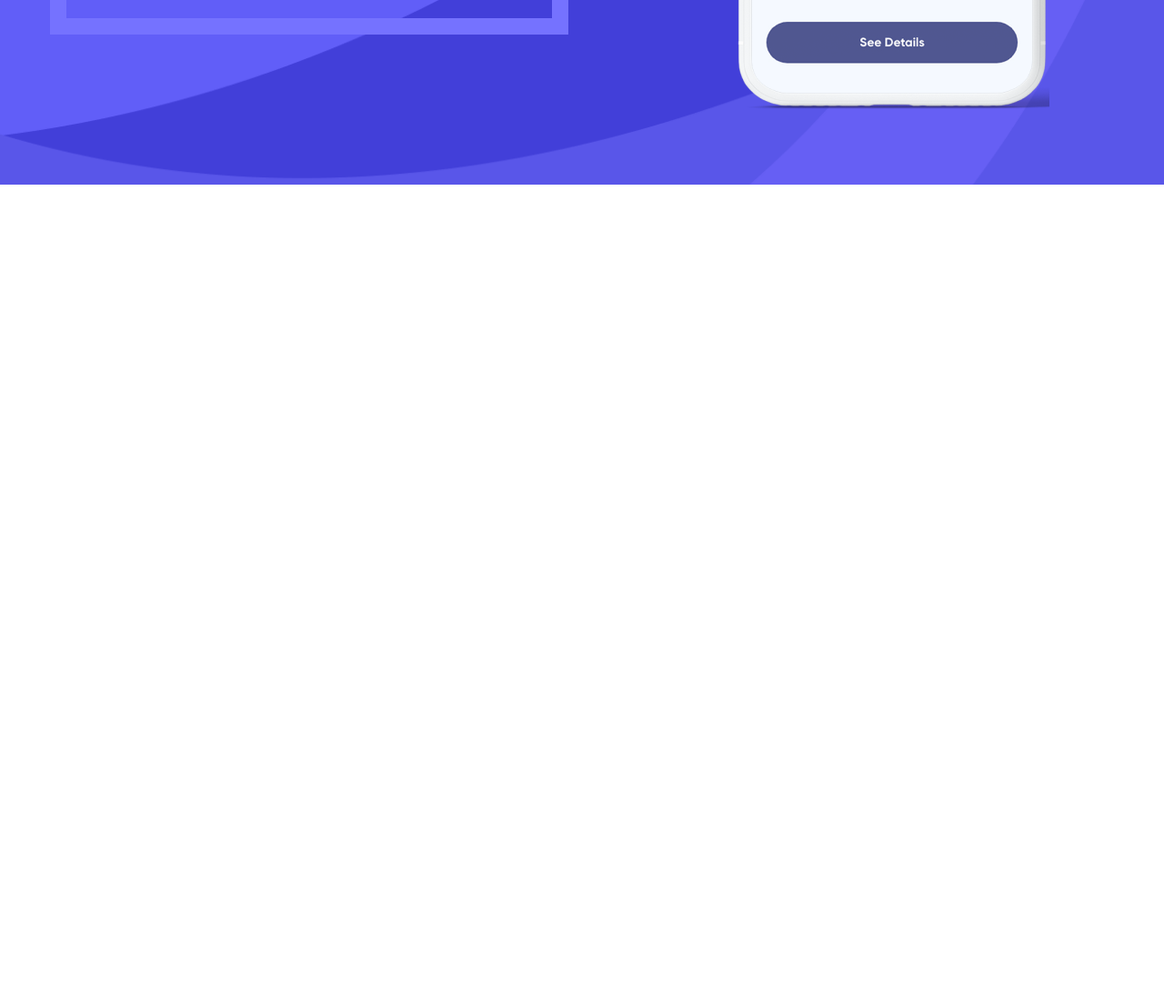
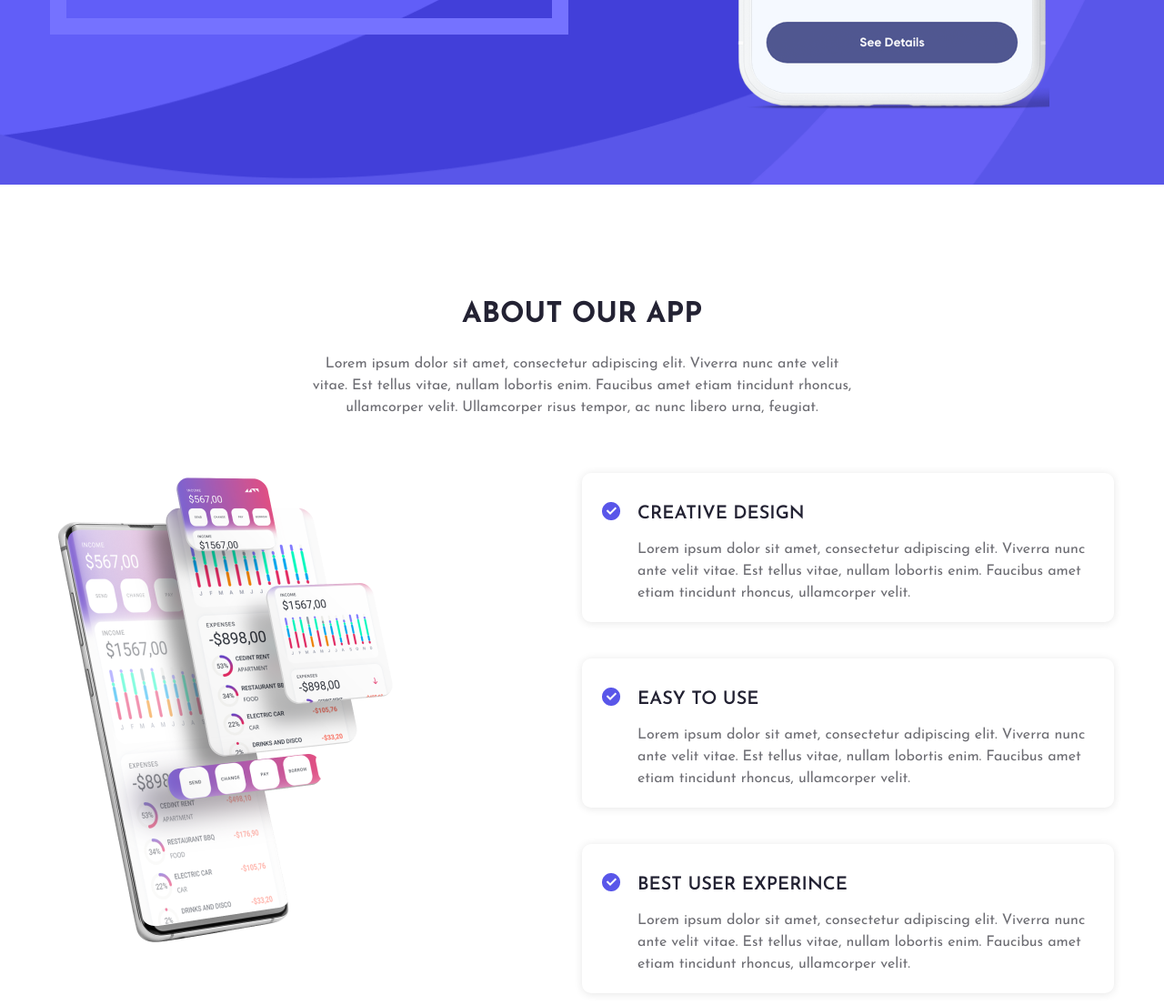
Before and after one commit to FlameFront-end/kwork_appoly, a website: page app/index.html in a window 1280 px wide. Shown: the part 806-1911 px from the top of the page at 91% size. Before the commit the page ends 1009 px from the top, so only its background shows below. Drawn offline with Linux system fonts and the light colour scheme.

Commit message:
add: about

```diff
--- a/app/index.html
+++ b/app/index.html
@@ -91,8 +91,47 @@
             <img src="./images/hero/mobile_app.png" alt="mobile app">
         </div>
     </div>
-
 </header>
+<main>
+    <section class="about">
+        <div class="container">
+            <div class="content">
+                <div class="top">
+                    <h3 class="title">About Our App</h3>
+                    <p class="paragraph">
+                        Lorem ipsum dolor sit amet, consectetur adipiscing elit. Viverra nunc ante velit vitae. Est tellus vitae, nullam lobortis enim. Faucibus amet etiam tincidunt rhoncus, ullamcorper velit. Ullamcorper risus tempor, ac nunc libero urna, feugiat.
+                    </p>
+                </div>
+                <div class="bottom">
+                    <img src="./images/about/mobile.png" alt="mobile app">
+                    <div class="right">
+                        <div class="card">
+                            <img src="./images/about/checkbox-circle-fill.png" alt="">
+                            <div class="text">
+                                <h4 class="heading">Creative design</h4>
+                                <p class="paragraph">Lorem ipsum dolor sit amet, consectetur adipiscing elit. Viverra nunc ante velit vitae. Est tellus vitae, nullam lobortis enim. Faucibus amet etiam tincidunt rhoncus, ullamcorper velit.</p>
+                            </div>
+                        </div>
+                        <div class="card">
+                            <img src="./images/about/checkbox-circle-fill.png" alt="">
+                            <div class="text">
+                                <h4 class="heading">easy to use</h4>
+                                <p class="paragraph">Lorem ipsum dolor sit amet, consectetur adipiscing elit. Viverra nunc ante velit vitae. Est tellus vitae, nullam lobortis enim. Faucibus amet etiam tincidunt rhoncus, ullamcorper velit.</p>
+                            </div>
+                        </div>
+                        <div class="card">
+                            <img src="./images/about/checkbox-circle-fill.png" alt="">
+                            <div class="text">
+                                <h4 class="heading">Best user experince</h4>
+                                <p class="paragraph">Lorem ipsum dolor sit amet, consectetur adipiscing elit. Viverra nunc ante velit vitae. Est tellus vitae, nullam lobortis enim. Faucibus amet etiam tincidunt rhoncus, ullamcorper velit.</p>
+                            </div>
+                        </div>
+                    </div>
+                </div>
+            </div>
+        </div>
+    </section>
+</main>
 <script src="js/main.min.js"></script>
 </body>
 </html>
--- /dev/null
+++ b/app/scss/_about.scss
@@ -0,0 +1,45 @@
+.about {
+  .content {
+    display: flex;
+    flex-direction: column;
+    align-items: center;
+    padding: 120px 0;
+  }
+  .top {
+    max-width: 600px;
+    text-align: center;
+  }
+  .bottom {
+    margin-top: 60px;
+    display: grid;
+    justify-content: space-between;
+    grid-template-columns: 1fr 1fr;
+    .right {
+      display: flex;
+      flex-direction: column;
+      row-gap: 40px;
+    }
+  }
+  .card {
+    display: flex;
+    gap: 17px;
+    padding: 30px 20px 20px 20px;
+
+    border-radius: 10px;
+    box-shadow: 0 1px 10px 0 rgba(0, 0, 0, 0.10);
+
+    .heading {
+      color: #232233;
+      font-size: 20px;
+      font-weight: 600;
+      line-height: 30px;
+      text-transform: uppercase;
+
+      padding-bottom: 12px;
+    }
+    img {
+      width: 24px;
+      height: 24px;
+    }
+  }
+}
--- a/app/scss/_global.scss
+++ b/app/scss/_global.scss
@@ -21,3 +21,12 @@ header {
   font-weight: 400;
   line-height: 24px;
 }
+
+.title {
+  color: #232233;
+  font-size: 31.25px;
+  font-weight: 700;
+  line-height: 47.25px;
+  text-transform: uppercase;
+  padding-bottom: 18px;
+}
--- a/app/scss/main.scss
+++ b/app/scss/main.scss
@@ -4,3 +4,4 @@
 //Blocks
 @import "nav";
 @import "hero";
+@import "about";
```
Also changed, not shown: app/css/main.min.css, app/images/about/checkbox-circle-fill.png (added), app/images/about/mobile.png (added).
